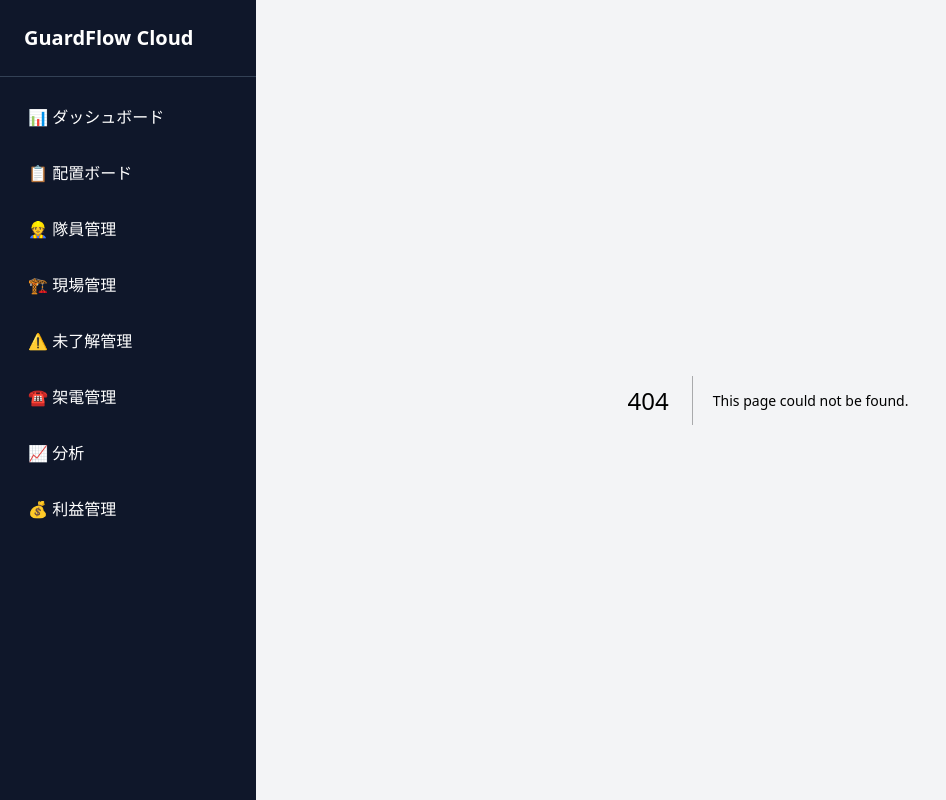
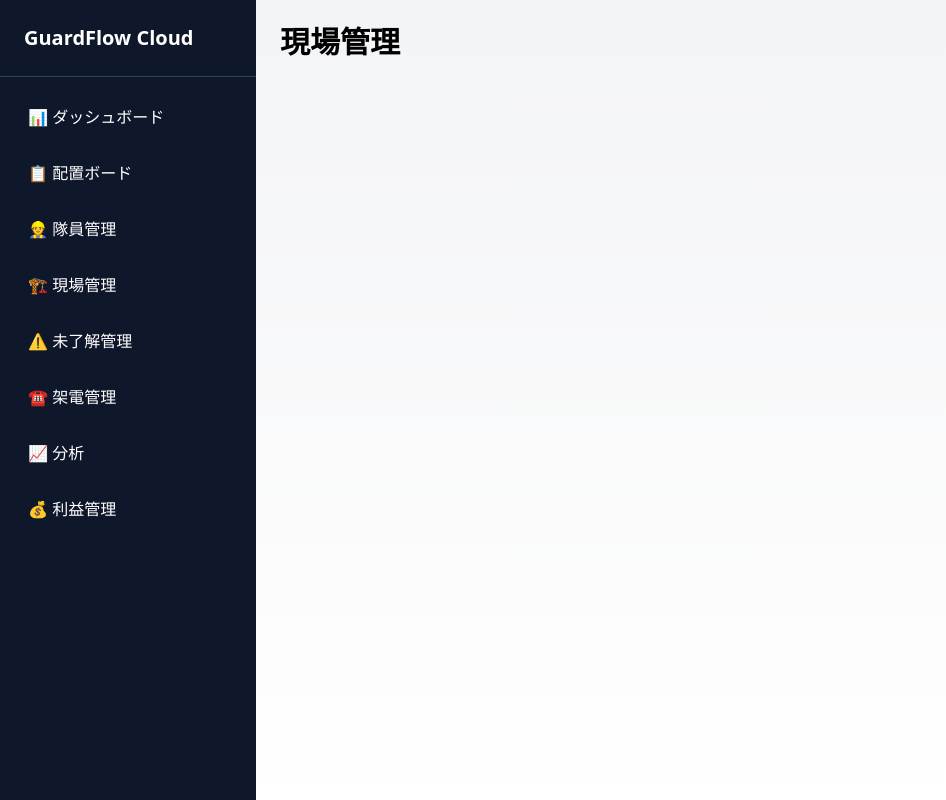
Before and after one commit to saekk0314-sudo/GuardFlow, a Next.js app: page /sites in a window 1280 px wide. Before the commit this address had no page. Shown: the whole page, without its empty margins (0-946 px from the left). Built offline with nearby package versions, Linux system fonts and the light colour scheme.

Commit message:
page.tsx を作成

```diff
--- /dev/null
+++ b/app/sites/page.tsx
@@ -0,0 +1,9 @@
+export default function SitesPage() {
+  return (
+    <main className="p-6">
+      <h1 className="text-3xl font-bold">
+        現場管理
+      </h1>
+    </main>
+  )
+}
```
